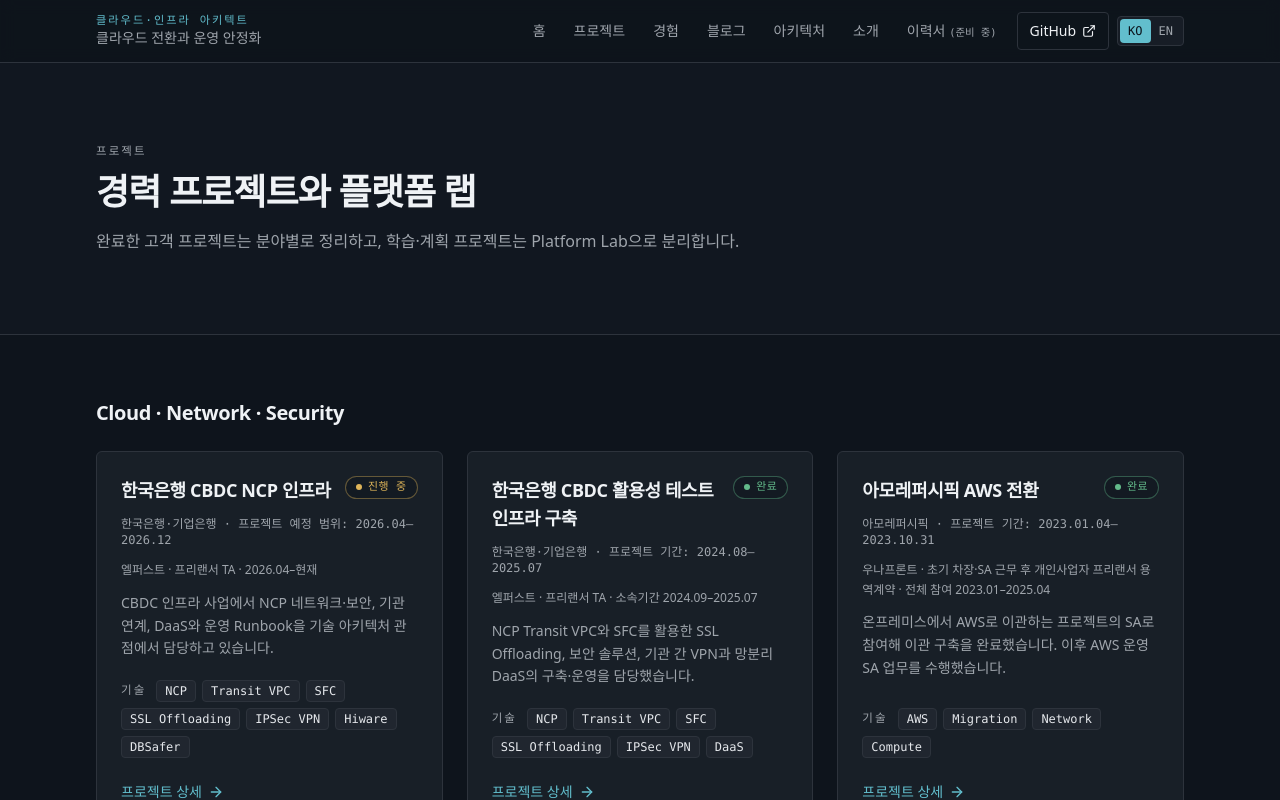
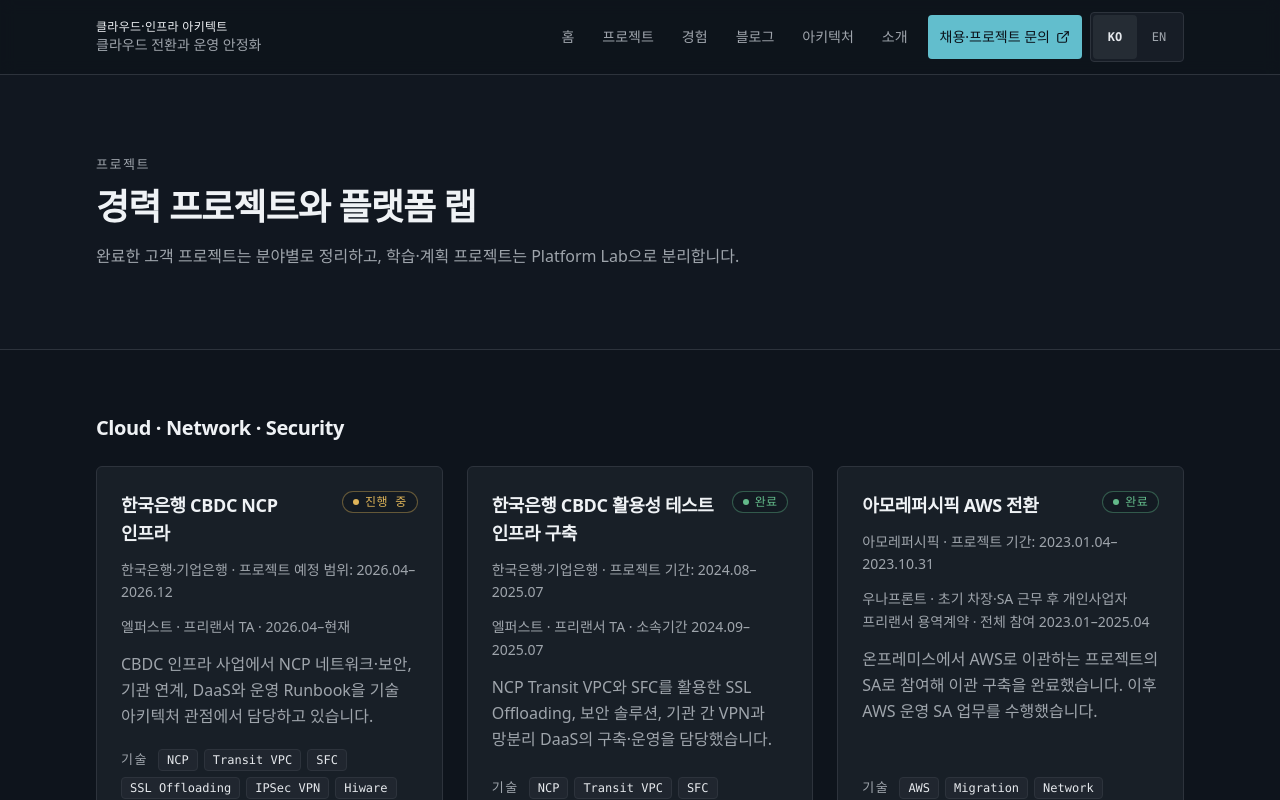
Before and after one commit to david-devsecops/infra2ai-portfolio, a React (Vite) app: page /projects in a window 1280 px wide. Shown: the top 800 px of the page. Built offline with nearby package versions, Linux system fonts and the light colour scheme.

Commit message:
Improve portfolio readability and contact flow

```diff
--- a/src/components/site/Badges.tsx
+++ b/src/components/site/Badges.tsx
@@ -28,7 +28,7 @@
   return (
     <span
       className={cn(
-        "inline-flex shrink-0 items-center gap-1.5 rounded-full border bg-background/40 px-2.5 py-0.5 font-mono text-[0.68rem] tracking-wider uppercase",
+        "inline-flex shrink-0 items-center gap-1.5 rounded-full border bg-background/40 px-2.5 py-0.5 font-mono text-xs tracking-wide uppercase",
         styles[status],
         className,
       )}
--- a/src/components/site/Cards.tsx
+++ b/src/components/site/Cards.tsx
@@ -22,7 +22,7 @@
         <StatusBadge status={project.status} language={language} />
       </div>
       {project.client || project.period ? (
-        <p className="mt-3 font-mono text-xs text-muted-foreground">
+        <p className="mt-3 text-sm leading-relaxed text-muted-foreground">
           {[
             project.client,
             project.period
@@ -34,18 +34,20 @@
         </p>
       ) : null}
       {project.affiliation ? (
-        <p className="mt-3 text-xs leading-relaxed text-muted-foreground">
+        <p className="mt-3 text-sm leading-relaxed text-muted-foreground">
           {project.affiliation[language]}
         </p>
       ) : null}
-      <p className="mt-3 flex-1 text-sm leading-relaxed text-muted-foreground">{project.summary}</p>
+      <p className="mt-3 flex-1 text-base leading-relaxed text-muted-foreground">
+        {project.summary}
+      </p>
       <div className="mt-5">
         <TagList items={project.technologies} label={technologiesLabel} />
       </div>
       <Link
         to="/projects/$slug"
         params={{ slug: project.slug }}
-        className="mt-6 inline-flex items-center gap-1.5 text-sm font-medium text-primary hover:underline"
+        className="mt-6 inline-flex min-h-11 items-center gap-1.5 text-sm font-medium text-primary underline underline-offset-4 hover:decoration-2"
       >
         {language === "ko" ? "프로젝트 상세" : "Project detail"}
         <ArrowRight aria-hidden="true" className="size-4" />
@@ -90,7 +92,7 @@
       <Link
         to="/experience/$slug"
         params={{ slug: study.slug }}
-        className="mt-6 inline-flex items-center gap-1.5 text-sm font-medium text-primary hover:underline"
+        className="mt-6 inline-flex min-h-11 items-center gap-1.5 text-sm font-medium text-primary underline underline-offset-4 hover:decoration-2"
       >
         {copy.detail}
         <ArrowRight aria-hidden="true" className="size-4" />
--- a/src/components/site/CareerFlow.tsx
+++ b/src/components/site/CareerFlow.tsx
@@ -16,7 +16,7 @@
       : careerTransition.map((step) => ({ ...step, stateLabel: step.state }));
 
   return (
-    <ol className="grid gap-4 md:grid-cols-5">
+    <ol className="grid gap-3 sm:grid-cols-2 xl:grid-cols-5">
       {steps.map((step, index) => (
         <li
           key={step.stage}
@@ -27,17 +27,17 @@
           </span>
           <h3 className="mt-2 text-sm font-semibold text-card-foreground">{step.stage}</h3>
           <span
-            className={`mt-2 inline-flex w-fit rounded-full border px-2 py-0.5 font-mono text-[0.65rem] tracking-wider uppercase ${
+            className={`mt-2 inline-flex w-fit rounded-full border px-2 py-0.5 font-mono text-xs tracking-wider uppercase ${
               stateStyle[step.state] ?? "text-muted-foreground border-border"
             }`}
           >
             {step.stateLabel}
           </span>
-          <p className="mt-3 text-xs leading-relaxed text-muted-foreground">{step.detail}</p>
+          <p className="mt-3 text-sm leading-relaxed text-muted-foreground">{step.detail}</p>
           {index < steps.length - 1 ? (
             <span
               aria-hidden="true"
-              className="absolute top-1/2 -right-2.5 hidden font-mono text-border-strong md:block"
+              className="absolute top-1/2 -right-2.5 hidden font-mono text-border-strong xl:block"
             >
               →
             </span>
--- a/src/components/site/DetailSections.tsx
+++ b/src/components/site/DetailSections.tsx
@@ -26,7 +26,7 @@
             >
               {labels[key]}
             </h2>
-            <div className="mt-4 space-y-4 text-sm leading-relaxed text-muted-foreground">
+            <div className="mt-4 space-y-4 text-base leading-relaxed text-muted-foreground">
               {content?.paragraphs?.map((p) => (
                 <p key={p}>{p}</p>
               ))}
@@ -56,7 +56,10 @@
       <ul className="mt-3 space-y-1.5">
         {sectionKeys.map((key) => (
           <li key={key}>
-            <a href={`#${key}`} className="text-xs text-muted-foreground hover:text-foreground">
+            <a
+              href={`#${key}`}
+              className="text-sm text-muted-foreground underline underline-offset-4 hover:text-foreground"
+            >
               {labels[key]}
             </a>
           </li>
--- a/src/components/site/Layout.tsx
+++ b/src/components/site/Layout.tsx
@@ -21,18 +21,18 @@
   as?: "section" | "div";
 }) {
   return (
-    <As id={id} className={cn("border-t border-border py-16 md:py-20", className)}>
+    <As id={id} className={cn("scroll-mt-24 border-t border-border py-12 md:py-16", className)}>
       <div className="mx-auto w-full max-w-6xl px-5 md:px-8">
         {eyebrow ? <p className="eyebrow">{eyebrow}</p> : null}
         {title ? (
           <h2 className="mt-3 text-2xl font-semibold text-foreground md:text-3xl">{title}</h2>
         ) : null}
         {description ? (
-          <p className="mt-3 max-w-2xl text-sm leading-relaxed text-muted-foreground md:text-base">
+          <p className="mt-3 max-w-2xl text-base leading-relaxed text-muted-foreground">
             {description}
           </p>
         ) : null}
-        {children ? <div className={cn(title || eyebrow ? "mt-10" : "")}>{children}</div> : null}
+        {children ? <div className={cn(title || eyebrow ? "mt-8" : "")}>{children}</div> : null}
       </div>
     </As>
   );
@@ -57,7 +57,7 @@
           {title}
         </h1>
         {description ? (
-          <p className="mt-4 max-w-3xl text-sm leading-relaxed text-muted-foreground md:text-base">
+          <p className="mt-4 max-w-3xl text-base leading-relaxed text-muted-foreground">
             {description}
           </p>
         ) : null}
--- a/src/components/site/SiteFooter.tsx
+++ b/src/components/site/SiteFooter.tsx
@@ -13,9 +13,7 @@
     <footer className="border-t border-border bg-surface/40">
       <div className="mx-auto grid w-full max-w-6xl gap-8 px-5 py-12 md:grid-cols-3 md:px-8">
         <div>
-          <p className="font-mono text-[0.7rem] tracking-[0.18em] text-primary uppercase">
-            {copy.role}
-          </p>
+          <p className="text-xs font-medium tracking-wide text-foreground">{copy.role}</p>
           <p className="mt-2 text-sm text-muted-foreground">{home.headline}</p>
           <p className="mt-1 text-sm text-muted-foreground">{home.subline}</p>
         </div>
@@ -40,6 +38,16 @@
         <div>
           <h2 className="eyebrow">{copy.links}</h2>
           <ul className="mt-3 space-y-2 text-sm">
+            <li>
+              <a
+                href={siteConfig.links.linkedin}
+                target="_blank"
+                rel="noreferrer noopener"
+                className="inline-flex min-h-11 items-center text-primary underline underline-offset-4"
+              >
+                {copy.contact}
+              </a>
+            </li>
             <li>
               <a
                 href={siteConfig.links.github}
--- a/src/components/site/SiteHeader.tsx
+++ b/src/components/site/SiteHeader.tsx
@@ -18,13 +18,13 @@
     <header className="sticky top-0 z-50 border-b border-border bg-background/90 backdrop-blur">
       <div className="mx-auto flex w-full max-w-6xl items-center justify-between gap-4 px-5 py-3 md:px-8">
         <Link to="/" className="group flex flex-col leading-tight" onClick={() => setOpen(false)}>
-          <span className="font-mono text-[0.7rem] tracking-[0.18em] text-primary uppercase">
-            {copy.role}
+          <span className="text-xs font-medium tracking-wide text-foreground">{copy.role}</span>
+          <span className="hidden text-sm text-muted-foreground sm:block">
+            {copy.brandSubtitle}
           </span>
-          <span className="text-sm text-muted-foreground">{copy.brandSubtitle}</span>
         </Link>
 
-        <nav aria-label={copy.mainNavLabel} className="hidden items-center gap-1 lg:flex">
+        <nav aria-label={copy.mainNavLabel} className="hidden items-center gap-1 xl:flex">
           {nav.map((item) => (
             <Link
               key={item.to}
@@ -38,25 +38,25 @@
           ))}
           <ResumeLink />
           <a
-            href={siteConfig.links.github}
+            href={siteConfig.links.linkedin}
             target="_blank"
             rel="noreferrer noopener"
-            className="ml-1 inline-flex items-center gap-1.5 rounded border border-border px-3 py-2 text-sm text-foreground transition-colors hover:border-border-strong hover:bg-secondary"
+            className="ml-1 inline-flex min-h-11 items-center gap-1.5 rounded-md bg-primary px-3 py-2 text-sm font-medium text-primary-foreground hover:opacity-90"
           >
-            GitHub
+            {copy.contact}
             <ExternalLink aria-hidden="true" className="size-3.5" />
           </a>
           <LanguageToggle />
         </nav>
 
-        <div className="flex items-center gap-2 lg:hidden">
+        <div className="flex items-center gap-2 xl:hidden">
           <button
             type="button"
             aria-expanded={open}
             aria-controls="mobile-nav"
             aria-label={open ? copy.closeMenu : copy.openMenu}
             onClick={() => setOpen((v) => !v)}
-            className="inline-flex items-center justify-center rounded border border-border p-2 text-foreground"
+            className="inline-flex size-11 items-center justify-center rounded border border-border-strong text-foreground hover:bg-secondary"
           >
             {open ? (
               <X aria-hidden="true" className="size-5" />
@@ -72,7 +72,7 @@
         <nav
           id="mobile-nav"
           aria-label={copy.mainNavLabel}
-          className="border-t border-border bg-surface lg:hidden"
+          className="border-t border-border bg-surface xl:hidden"
         >
           <ul className="mx-auto flex w-full max-w-6xl flex-col px-5 py-2 md:px-8">
             {nav.map((item) => (
@@ -88,19 +88,22 @@
                 </Link>
               </li>
             ))}
-            <li>
-              <span className="block border-b border-border/60 py-3">
-                <ResumeLink mobile />
-              </span>
-            </li>
+            {siteConfig.links.resume ? (
+              <li>
+                <span className="block border-b border-border/60 py-3">
+                  <ResumeLink mobile />
+                </span>
+              </li>
+            ) : null}
             <li>
               <a
-                href={siteConfig.links.github}
+                href={siteConfig.links.linkedin}
                 target="_blank"
                 rel="noreferrer noopener"
-                className="block py-3 text-sm text-foreground"
+                onClick={() => setOpen(false)}
+                className="my-2 flex min-h-11 items-center justify-center rounded-md bg-primary px-3 py-3 text-sm font-medium text-primary-foreground hover:opacity-90"
               >
-                GitHub
+                {copy.contact}
               </a>
             </li>
           </ul>
@@ -115,13 +118,7 @@
   const copy = commonCopy[language];
   const cls = mobile ? "text-sm text-muted-foreground" : linkBase;
 
-  if (!siteConfig.links.resume) {
-    return (
-      <span className={cls} title={copy.resumeNote}>
-        {copy.resume} <span className="font-mono text-[0.65rem] uppercase">({copy.soon})</span>
-      </span>
-    );
-  }
+  if (!siteConfig.links.resume) return null;
 
   return (
     <a href={siteConfig.links.resume} target="_blank" rel="noreferrer noopener" className={cls}>
@@ -145,9 +142,9 @@
         aria-label={copy.korean}
         aria-pressed={language === "ko"}
         onClick={() => setLanguage("ko")}
-        className={`rounded px-2 py-1 font-mono text-xs transition-colors ${
+        className={`min-h-11 min-w-11 rounded px-2 py-1 font-mono text-xs transition-colors ${
           language === "ko"
-            ? "bg-primary text-primary-foreground"
+            ? "bg-secondary text-secondary-foreground font-bold"
             : "text-muted-foreground hover:text-foreground"
         }`}
       >
@@ -158,9 +155,9 @@
         aria-label={copy.english}
         aria-pressed={language === "en"}
         onClick={() => setLanguage("en")}
-        className={`rounded px-2 py-1 font-mono text-xs transition-colors ${
+        className={`min-h-11 min-w-11 rounded px-2 py-1 font-mono text-xs transition-colors ${
           language === "en"
-            ? "bg-primary text-primary-foreground"
+            ? "bg-secondary text-secondary-foreground font-bold"
             : "text-muted-foreground hover:text-foreground"
         }`}
       >
--- a/src/data/localization.ts
+++ b/src/data/localization.ts
@@ -11,6 +11,7 @@
   ko: {
     role: "클라우드·인프라 아키텍트",
     brandSubtitle: "클라우드 전환과 운영 안정화",
+    contact: "채용·프로젝트 문의",
     nav: {
       "/": "홈",
       "/projects": "프로젝트",
@@ -39,6 +40,7 @@
   en: {
     role: "CLOUD & INFRASTRUCTURE ARCHITECT",
     brandSubtitle: "Cloud migration and operations",
+    contact: "Discuss a role or project",
     nav: {
       "/": "Home",
       "/projects": "Projects",
@@ -69,7 +71,8 @@
 export const homeCopy = {
   ko: {
     role: "클라우드·인프라 아키텍트",
-    headline: "클라우드 구축과 운영을 연결하는 인프라 아키텍트",
+    identity: "박상준 · 13년 이상 엔터프라이즈 인프라 경험",
+    headline: "클라우드 전환부터 안정적인 운영까지",
     subline: "Solaris · x86 · Storage · Oracle · Terraform · Cloud · 보안 솔루션 운영",
     positioning:
       "금융권과 기업 서비스의 클라우드 전환, 네트워크·보안 연계, 운영 안정화를 수행합니다. Oracle·Unix·스토리지에서 쌓은 경험을 AWS·NCP와 클라우드 자동화 업무로 넓혀 왔습니다.",
@@ -89,19 +92,20 @@
       "서버·스토리지·데이터베이스부터 클라우드 네트워크까지, 서비스 경로와 복구 기준을 함께 다룹니다.",
     readCaseStudies: "사례 보기",
     areasEyebrow: "핵심 엔지니어링 영역",
-    areasTitle: "점수가 아닌 엔지니어링 영역",
+    areasTitle: "실무로 연결되는 핵심 역량",
     areasDescription:
-      "각 영역을 관련 프로젝트와 사례에 연결합니다. 백분율이나 별점으로 역량을 표현하지 않습니다.",
+      "클라우드 구축, 네트워크·보안 연계, 자동화와 운영 경험을 관련 사례로 확인하세요. 연구·계획 영역은 상태를 구분해 표시합니다.",
     viewArchitecture: "아키텍처 및 플랫폼 영역 보기",
     contactEyebrow: "연락처",
     contactTitle: "클라우드 전환과 인프라 구축·운영 협업",
     contactDescription:
-      "클라우드 전환, 인프라 구축 또는 운영 안정화에 관한 협업을 논의하고 싶으시면 LinkedIn으로 연락해 주세요. 회사 서비스 문의는 ELFIRST에서 확인하실 수 있습니다.",
+      "채용은 역할과 근무 형태를, 프로젝트는 현재 환경·해결할 문제·희망 일정을 LinkedIn으로 알려주세요. 초기 문의에는 계정 정보나 내부 구성 자료를 포함하지 않아도 됩니다.",
     about: "소개",
   },
   en: {
     role: "CLOUD & INFRASTRUCTURE ARCHITECT",
-    headline: "Connecting cloud delivery and operations",
+    identity: "Sang jun (David) park · 13+ years in enterprise infrastructure",
+    headline: "From cloud migration to reliable operations",
     subline: "Solaris · x86 · Storage · Oracle · Terraform · Cloud · Security Solution Operations",
     positioning:
       "I work on cloud migration, network and security integration, and reliable operations for financial institutions and enterprise services. My work has grown from Oracle, Unix and storage into AWS, NCP and cloud automation.",
@@ -121,14 +125,14 @@
       "From servers, storage and databases to cloud networks, I work with service paths and recovery requirements together.",
     readCaseStudies: "Read the case studies",
     areasEyebrow: "Core engineering areas",
-    areasTitle: "Engineering areas, not skill scores",
+    areasTitle: "Capabilities grounded in practice",
     areasDescription:
-      "Each area links to the projects and case studies behind it. No percentages, no star ratings.",
+      "Explore the projects behind my cloud delivery, network and security integration, automation and operations work. Research and planned areas are clearly labelled.",
     viewArchitecture: "Architecture and platform areas",
     contactEyebrow: "Contact",
     contactTitle: "Cloud migration, infrastructure and operations",
     contactDescription:
-      "Contact me on LinkedIn to discuss cloud migration, infrastructure delivery or operations. For company services, visit ELFIRST.",
+      "For a role, share the responsibilities and working arrangements. For a project, share your current environment, the problem to solve and your preferred timeline on LinkedIn. Account details and internal configuration documents are not needed for an initial conversation.",
     about: "About",
   },
 } as const satisfies Record<Language, object>;
--- a/src/routes/__root.tsx
+++ b/src/routes/__root.tsx
@@ -56,7 +56,7 @@
           </button>
           <Link
             to="/"
-            className="inline-flex items-center justify-center rounded-md border border-input bg-background px-4 py-2 text-sm font-medium text-foreground transition-colors hover:bg-accent"
+            className="inline-flex items-center justify-center rounded-md border border-input bg-background px-4 py-2 text-sm font-medium text-foreground transition-colors hover:bg-accent hover:text-accent-foreground"
           >
             {copy.goHome}
           </Link>
--- a/src/styles.css
+++ b/src/styles.css
@@ -44,8 +44,7 @@
   --font-sans:
     ui-sans-serif, system-ui, -apple-system, "Segoe UI", Roboto, "Helvetica Neue", Arial,
     "Noto Sans KR", sans-serif;
-  --font-mono:
-    ui-monospace, "SFMono-Regular", "JetBrains Mono", "Menlo", "Consolas", monospace;
+  --font-mono: ui-monospace, "SFMono-Regular", "JetBrains Mono", "Menlo", "Consolas", monospace;
 }
 
 :root {
@@ -100,7 +99,7 @@
   --input: oklch(0.89 0.005 250);
   --ring: oklch(0.45 0.08 225);
   --status-done: oklch(0.5 0.11 158);
-  --status-progress: oklch(0.55 0.12 70);
+  --status-progress: oklch(0.52 0.11 70);
   --status-planned: oklch(0.5 0.02 252);
   --status-case: oklch(0.45 0.09 235);
 }
@@ -127,6 +126,11 @@
     letter-spacing: -0.02em;
   }
 
+  :lang(ko) :is(h1, h2, h3, p) {
+    word-break: keep-all;
+    overflow-wrap: anywhere;
+  }
+
   :focus-visible {
     outline: 2px solid var(--color-ring);
     outline-offset: 2px;
@@ -135,8 +139,8 @@
 
 @utility eyebrow {
   font-family: var(--font-mono);
-  font-size: 0.72rem;
-  letter-spacing: 0.18em;
+  font-size: 0.8125rem;
+  letter-spacing: 0.12em;
   text-transform: uppercase;
   color: var(--color-muted-foreground);
 }
```
Also changed, not shown: src/routes/index.tsx (+76 -81 lines).
